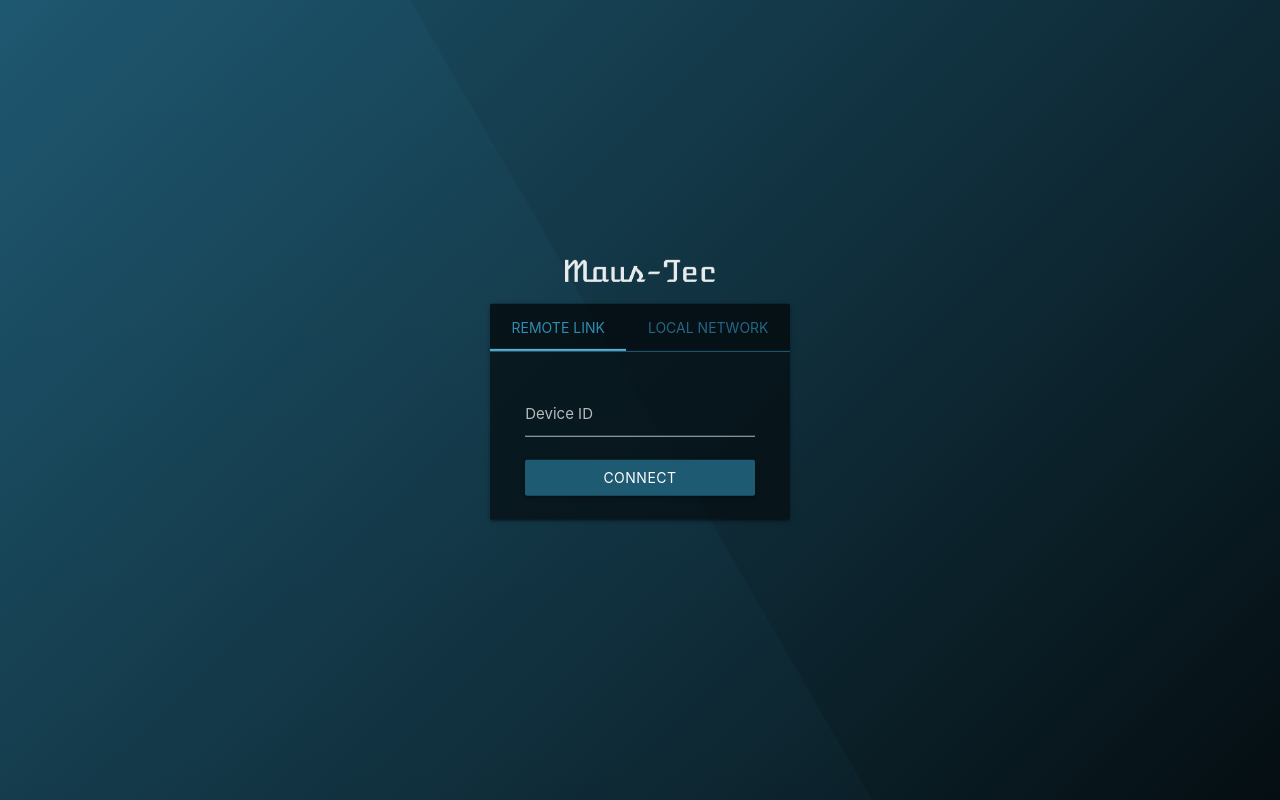
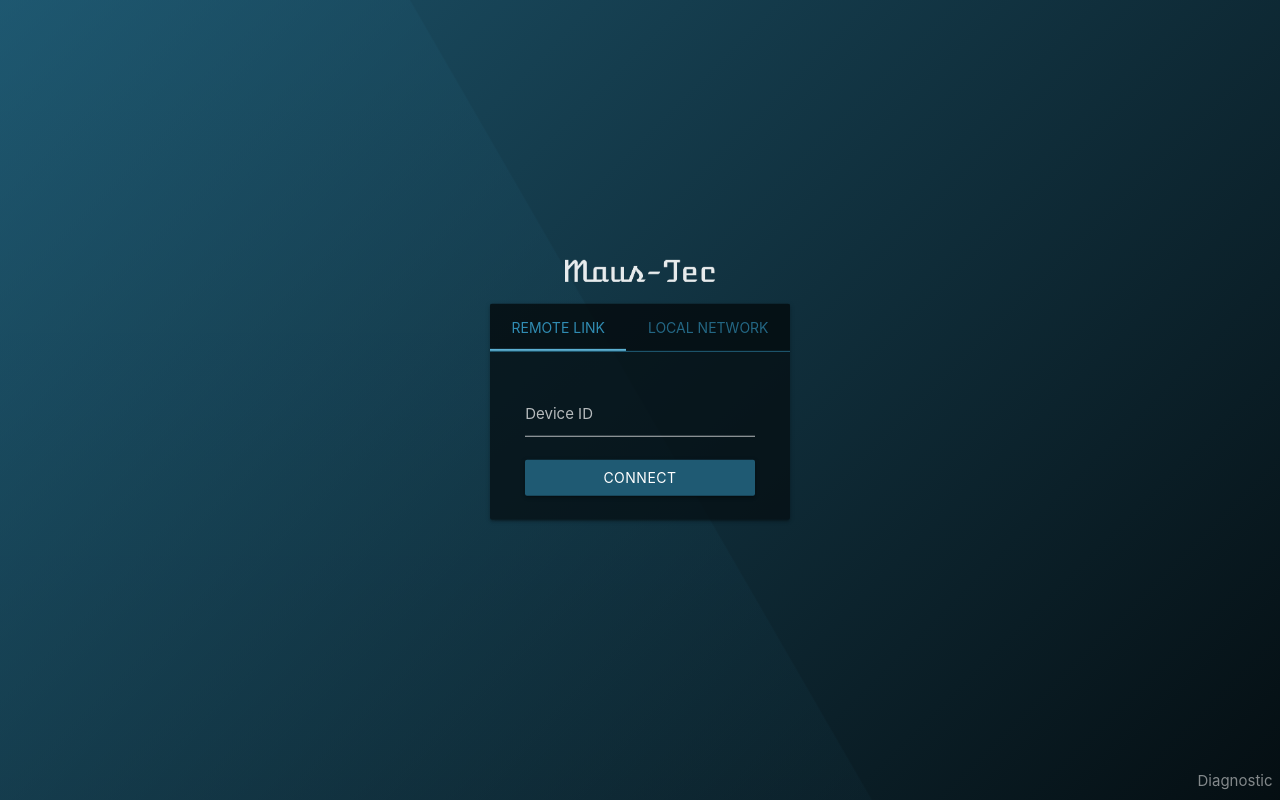
Before and after one commit to MausTec/maus-link-ui, a React (Create React App) app: page / in a window 1280 px wide. Built offline with nearby package versions, Linux system fonts and the light colour scheme.

Commit message:
Add diagnostic link.

```diff
--- a/src/DeviceProvider/Connect.js
+++ b/src/DeviceProvider/Connect.js
@@ -3,6 +3,7 @@ import {DeviceContext} from './index.js'
 import {Button, Row, Switch, Tab, Tabs, TextInput} from "react-materialize";
 import logo from '../assets/MT_Logo_White_64h.png'
 import {ConnectionState} from "./index";
+import {Link} from "react-router-dom";
 
 const Connect = (props) => {
   const context = useContext(DeviceContext);
@@ -28,6 +29,13 @@ const Connect = (props) => {
   // noinspection HttpUrlsUsage
   return (
     <div className={'full-splash'} style={{minHeight: '100vh', position: 'relative'}}>
+      <div className="service-links" style={{
+        position: "absolute",
+        right: "0.5rem",
+        bottom: "0.5rem",
+      }}>
+        <Link to={"/diagnostic"} style={{ color: "rgba(255,255,255,0.5)" }}>Diagnostic</Link>
+      </div>
       <div className="form" style={{
         position: 'absolute',
         top: '50%',
```
